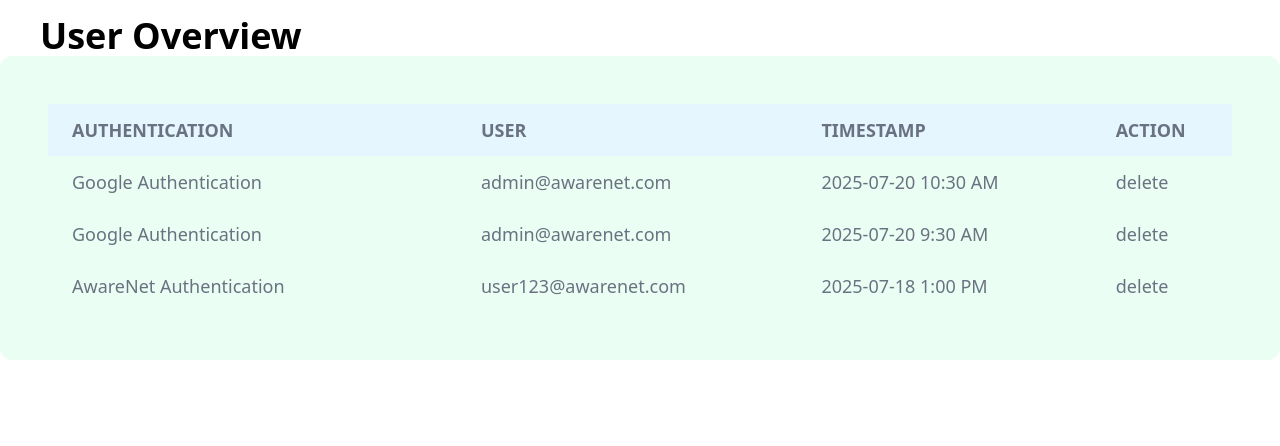
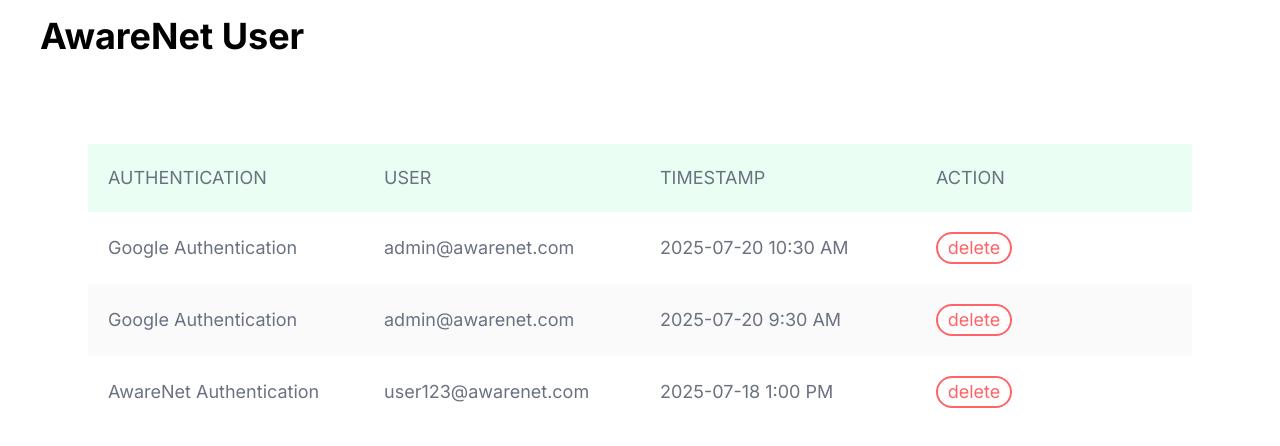
Before and after one commit to MaurenceBudiongan/awarenet-admin-web, a Next.js app: page /user in a window 1280 px wide. Shown: the top 446 px of the page. Built offline with nearby package versions, Linux system fonts and the light colour scheme.

Commit message:
improve table ui

```diff
--- a/app/homepage/page.tsx
+++ b/app/homepage/page.tsx
@@ -86,7 +86,7 @@
           </svg>
           <button
             onClick={() => setActive("dashboard")}
-            className="py-2 px-1 w-px rounded text-left text-[#565d6d] hover:text-[#05893E] font-inter font-medium text-xl"
+            className="py-2 px-1 w-px rounded text-left text-[#565d6d] hover:text-[#05893E] font-inter font-medium text-lg"
           >
             Dashboard
           </button>
@@ -111,7 +111,7 @@
           </svg>
           <button
             onClick={() => setActive("user")}
-            className="py-2 px-1 w-full  rounded text-left text-[#565d6d] hover:text-[#05893E] font-inter font-medium text-xl"
+            className="py-2 px-1 w-full  rounded text-left text-[#565d6d] hover:text-[#05893E] font-inter font-medium text-lg"
           >
             User
           </button>
@@ -137,7 +137,7 @@
           </svg>
           <button
             onClick={() => setActive("feedback")}
-            className="py-2 px-1 w-full  rounded text-left text-[#565d6d] hover:text-[#05893E] font-inter font-medium text-xl"
+            className="py-2 px-1 w-full  rounded text-left text-[#565d6d] hover:text-[#05893E] font-inter font-medium text-lg"
           >
             Feedback
           </button>
@@ -162,7 +162,7 @@
           </svg>
           <button
             onClick={() => setActive("history")}
-            className="py-2 px-1 w-full  rounded text-left text-[#565d6d] hover:text-[#05893E] font-inter font-medium text-xl"
+            className="py-2 px-1 w-full  rounded text-left text-[#565d6d] hover:text-[#05893E] font-inter font-medium text-lg"
           >
             History
           </button>
@@ -185,7 +185,7 @@
           </svg>
           <button
             onClick={() => setActive("manage_awareness_guide")}
-            className="py-2 px-1 w-full  rounded text-left text-[#565d6d] hover:text-[#05893E] font-inter font-medium text-xl"
+            className="py-2 px-1 w-full  rounded text-left text-[#565d6d] hover:text-[#05893E] font-inter font-medium text-lg"
           >
             Manage Awareness Guide
           </button>
@@ -211,7 +211,7 @@
           </svg>
           <button
             onClick={() => setActive("logout")}
-            className="py-2 px-1 w-full  rounded text-left text-[#565d6d] hover:text-[#05893E] font-inter font-medium text-xl"
+            className="py-2 px-1 w-full  rounded text-left text-[#565d6d] hover:text-[#05893E] font-inter font-medium text-lg"
           >
             Logout
           </button>
--- a/app/layout.tsx
+++ b/app/layout.tsx
@@ -1,7 +1,7 @@
-"use client"
+"use client";
 
 import type { Metadata } from "next";
-import { Geist, Geist_Mono } from "next/font/google";
+import { Geist, Geist_Mono, Inter } from "next/font/google";
 import "./globals.css";
 
 const geistSans = Geist({
@@ -12,6 +12,12 @@
 const geistMono = Geist_Mono({
   variable: "--font-geist-mono",
   subsets: ["latin"],
+});
+
+const inter = Inter({
+  subsets: ["latin"],
+  display: "swap",
+  variable: "--font-inter",
 });
 
 // export const metadata: Metadata = {
@@ -27,7 +33,7 @@
   return (
     <html lang="en">
       <body
-        className={`${geistSans.variable} ${geistMono.variable} antialiased`}
+        className={`${inter.variable} ${geistSans.variable} ${geistMono.variable}  antialiased`}
       >
         {children}
       </body>
--- a/app/user/page.tsx
+++ b/app/user/page.tsx
@@ -3,37 +3,47 @@
 const User = () => {
   return (
     <div>
-      <p className="ml-10 mt-4 text-4xl font-bold">User Overview</p>
-      <div className="bg-[#eafef3] p-12 rounded-xl">
-        <table className="w-full text-sm text-left  text-gray-500">
-          <thead className="text-lg  bg-[#e5f6ff]">
-            <tr>
-              <th scope="col" className="px-6 py-3">
-                AUTHENTICATION
-              </th>
-              <th>USER</th>
-              <th>TIMESTAMP</th>
-              <th>ACTION</th>
+      <p className="ml-10 mt-4 text-4xl font-bold">AwareNet User</p>
+      <div className=" ml-10 mr-10 mt-10 mb-7 p-4  p-12 rounded-xl">
+        <table className="table-fixed w-full text-sm text-left  text-gray-500">
+          <thead className="text-lg  bg-[#eafef3] rounded-sm">
+            <tr className="">
+              <td className="py-5 px-5">AUTHENTICATION</td>
+              <td className="py-5 px-5">USER</td>
+              <td className="py-5 px-5">TIMESTAMP</td>
+              <td className="py-5 px-5">ACTION</td>
             </tr>
           </thead>
           <tbody className="text-lg">
             <tr className="">
-              <td className="px-6 py-3">Google Authentication</td>
-              <td>admin@awarenet.com</td>
-              <td>2025-07-20 10:30 AM</td>
-              <td>delete</td>
+              <td className="py-5 px-5">Google Authentication</td>
+              <td className="py-5 px-5">admin@awarenet.com</td>
+              <td className="py-5 px-5">2025-07-20 10:30 AM</td>
+              <td className="py-5 px-5">
+                <button className="cursor-pointer bg-white hover:bg-red-400 hover:text-white text-red-400 w-19 h-8 rounded-full border-2 border-red-400">
+                  delete
+                </button>
+              </td>
             </tr>
             <tr>
-              <td className="px-6 py-3">Google Authentication</td>
-              <td>admin@awarenet.com</td>
-              <td>2025-07-20 9:30 AM</td>
-              <td>delete</td>
+              <td className="py-5 px-5 bg-[#fafafb]">Google Authentication</td>
+              <td className="py-5 px-5 bg-[#fafafb]">admin@awarenet.com</td>
+              <td className="py-5 px-5 bg-[#fafafb]">2025-07-20 9:30 AM</td>
+              <td className="py-5 px-5 bg-[#fafafb]">
+                <button className="cursor-pointer bg-white hover:bg-red-400 hover:text-white text-red-400 w-19 h-8 rounded-full border-2 border-red-400">
+                  delete
+                </button>
+              </td>
             </tr>
             <tr>
-              <td className="px-6 py-3">AwareNet Authentication</td>
-              <td>user123@awarenet.com</td>
-              <td>2025-07-18 1:00 PM</td>
-              <td>delete</td>
+              <td className="py-5 px-5">AwareNet Authentication</td>
+              <td className="py-5 px-5">user123@awarenet.com</td>
+              <td className="py-5 px-5">2025-07-18 1:00 PM</td>
+              <td className="py-5 px-5">
+                <button className="cursor-pointer bg-white hover:bg-red-400 hover:text-white text-red-400 w-19 h-8 rounded-full border-2 border-red-400">
+                  delete
+                </button>
+              </td>
             </tr>
           </tbody>
         </table>
```
